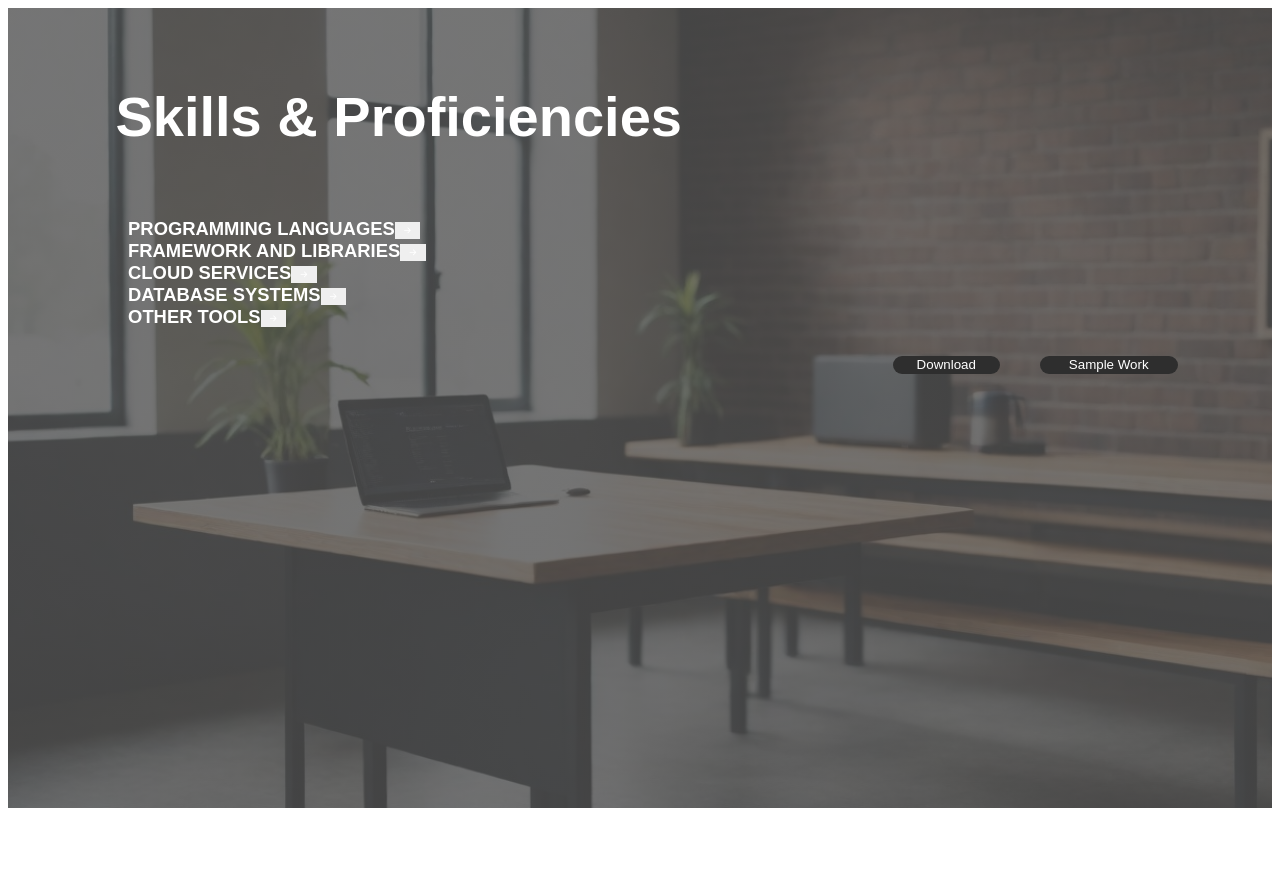
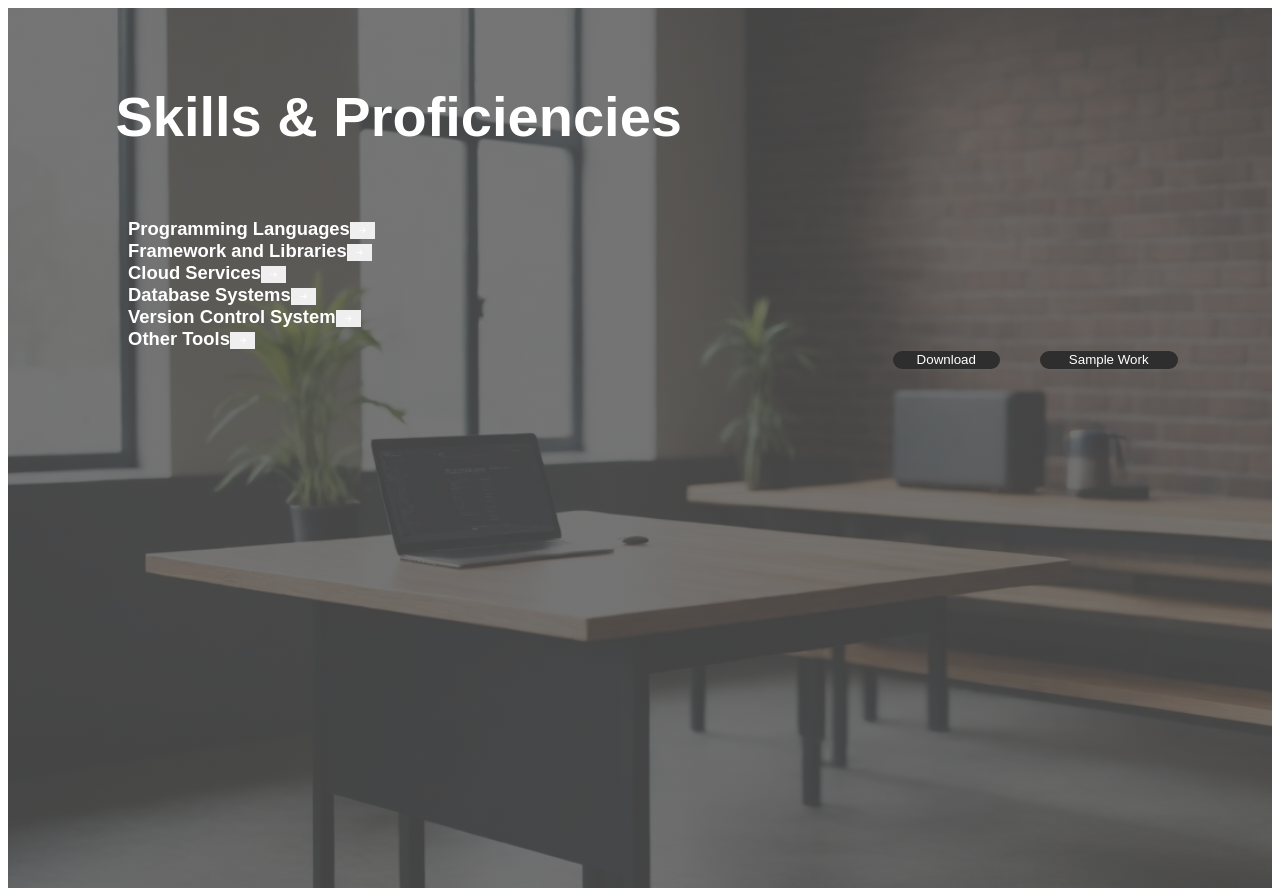
Before and after one commit to suprajasribalaji/Portfolio-Nextjs, a Next.js app: page /SkillsAndProficiency in a window 1280 px wide. Before the commit the page ends 816 px from the top, so only its background shows below. Built offline with nearby package versions, Linux system fonts and the light colour scheme.

Commit message:
structure completed

```diff
--- a/pages/SkillsAndProficiency.tsx
+++ b/pages/SkillsAndProficiency.tsx
@@ -3,51 +3,67 @@ import styled from "styled-components";
 import { BackgroundColor, ButtonColor, LinearGradientColor, TextColor } from "../styles/theme";
 import BackgroundImage from "../public/images/skillprof-bg-img.jpeg";
 import 'bootstrap-icons/font/bootstrap-icons.css';
+import { useState } from "react";
 
-const SkillsAndProficiency : NextPage = () => {
+const SkillSetData = [
+    {
+        category: 'Programming Languages',
+        skills: ['TypeScript', 'JavaScript', 'Python', 'Java']
+    },
+    {
+        category: 'Framework and Libraries',
+        skills: ['ReactJS', 'Redux Tool Kit (RTK)', 'NextJS', 'ExpressJS (REST API)', 'NestJS', 'Django']
+    },
+    {
+        category: 'Cloud Services',
+        skills: ['Amazon Web Service (AWS)', 'Firebase']
+    },
+    {
+        category: 'Database Systems',
+        skills: ['MySQL', 'MongoDB']
+    },
+    {
+        category: 'Version Control System',
+        skills: ['GIT']
+    },
+    {
+        category: 'Other Tools',
+        skills: ['Visual Studio Code IDE', 'Canva Design', 'Eclipse']
+    }
+];
+
+const SkillsAndProficiency: NextPage = () => {
+    const [selectedSkillSet, setSelectedSkillSet] = useState<string>('');
+
+    const handleCategoryClick = (category: string) => {
+        setSelectedSkillSet(prev => prev === category ? '' : category);
+    };
+
     return (
         <SkillsAndProficiencyPage>
             <SkillsAndProficiencyContent>
-                    <Title>
-                        Skills & Proficiencies
-                    </Title>
+                <Title>Skills & Proficiencies</Title>
                 <AboutSkillsAndProficiency>
                     <TechnicalSkillsAndProficiency>
+                        {SkillSetData.map((category, index) => (
+                            <SkillSetContainer key={index}>
                                 <TechnicakSkillsTitle>
-                                PROGRAMMING LANGUAGES
-                                <StyledIconButton type="button"  className="btn btn-outline-primary btn-lg ">
+                                    {category.category}
+                                    <StyledIconButton type="button" className="btn btn-outline-primary btn-lg" onClick={() => handleCategoryClick(category.category)}>
                                         <i className="bi bi-arrow-right-short"></i>
                                     </StyledIconButton>
                                 </TechnicakSkillsTitle>
-                            <TechnicakSkillsTitle>
-                                FRAMEWORK AND LIBRARIES
-                                <StyledIconButton type="button"  className="btn btn-outline-primary btn-lg ">
-                                    <i className="bi bi-arrow-right-short"></i>
-                                </StyledIconButton>
-                            </TechnicakSkillsTitle>
-                            <TechnicakSkillsTitle>
-                                CLOUD SERVICES
-                                <StyledIconButton type="button"  className="btn btn-outline-primary btn-lg ">
-                                    <i className="bi bi-arrow-right-short"></i>
-                                </StyledIconButton>
-                            </TechnicakSkillsTitle>
-                            <TechnicakSkillsTitle>
-                                DATABASE SYSTEMS
-                                <StyledIconButton type="button"  className="btn btn-outline-primary btn-lg ">
-                                    <i className="bi bi-arrow-right-short"></i>
-                                </StyledIconButton>
-                            </TechnicakSkillsTitle>
-                            <TechnicakSkillsTitle>
-                                OTHER TOOLS
-                                <StyledIconButton type="button"  className="btn btn-outline-primary btn-lg ">
-                                    <i className="bi bi-arrow-right-short"></i>
-                                </StyledIconButton>
-                            </TechnicakSkillsTitle>
+                                {selectedSkillSet === category.category && (
                                     <TechnicalSkills>
                                         <Skills>
-
+                                            {category.skills.map((skill, index) => (
+                                                <Skills key={index}>{skill}</Skills>
+                                            ))}
                                         </Skills>
                                     </TechnicalSkills>
+                                )}
+                            </SkillSetContainer>
+                        ))}
                     </TechnicalSkillsAndProficiency>
                 </AboutSkillsAndProficiency>
                 <ActionButton>
@@ -65,7 +81,9 @@ const SkillsAndProficiency : NextPage = () => {
 
 export default SkillsAndProficiency;
 
-const ProgrammingLanguages = styled.div``;
+const SkillSetContainer = styled.div`
+    display: flex;
+`;
 
 const StyledIconButton = styled.button`
   font-weight: bold;
@@ -92,7 +110,7 @@ const StyledButton = styled.button`
 
 const SkillsAndProficiencyPage = styled.div`
     width: 100%;
-    height: 100vh;
+    height: 110vh;
     color: ${TextColor.primaryWhite};
     background: linear-gradient(0deg, ${LinearGradientColor.expeduLG}, ${LinearGradientColor.expeduLG}),
     url(${BackgroundImage.src});
@@ -113,7 +131,6 @@ const Title = styled.div`
 `;
 
 const AboutSkillsAndProficiency = styled.div`
-    display: flex;
     margin-left: 9.5%;
     margin-top: 5.5%;
 `;
@@ -125,48 +142,24 @@ const TechnicakSkillsTitle = styled.div`
     font-weight: bold;
     font-style: normal;
     font-size: 115%;
+    width: 26%;
 `;
 
 const TechnicalSkills = styled.div`
     font-family: "DM Sans", sans-serif;
-    margin-top: 9%;
     font-size: 110%;
     color: ${TextColor.SemiLightWhite};
     padding-right: 48%;
+    margin-top: 2%;
 `;
 
 const Skills = styled.div`
-    margin-top: 8%;
-    font-size: 88%;
-`;
-
-const ToolsAndProficiency = styled.div`
-    margin-left: 6%;
-    margin-right: 6%;
-`;
-
-const ToolsTitle = styled(TechnicakSkillsTitle)``;
-
-const Tools = styled.div`
-    margin-top: 28%;
-    font-size: 88%;
-`;
-
-const Tool = styled.div`
-    margin-bottom: 20%;
-    color: ${TextColor.SemiLightWhite};
-`;
-
-const TechnicalSkillsProgressBar = styled.div`
-    height: 20px;
-    background-color: ${BackgroundColor.strokeColor};
-`;
-
-const ToolsProgressBar = styled(TechnicalSkillsProgressBar)``;
-
-const ProgressBar = styled.div`
-    width: 30%;
-    background-color: ${BackgroundColor.trailColor};
+    font-size: 95%;
+    display: inline;
+    &:not(:last-child)::after {
+        content: "\\A"; // No space before the line break character
+        white-space: pre;
+    }
 `;
 
 const ActionButton = styled.div`
```
Lines whose indentation alone changed are shown as unchanged.
